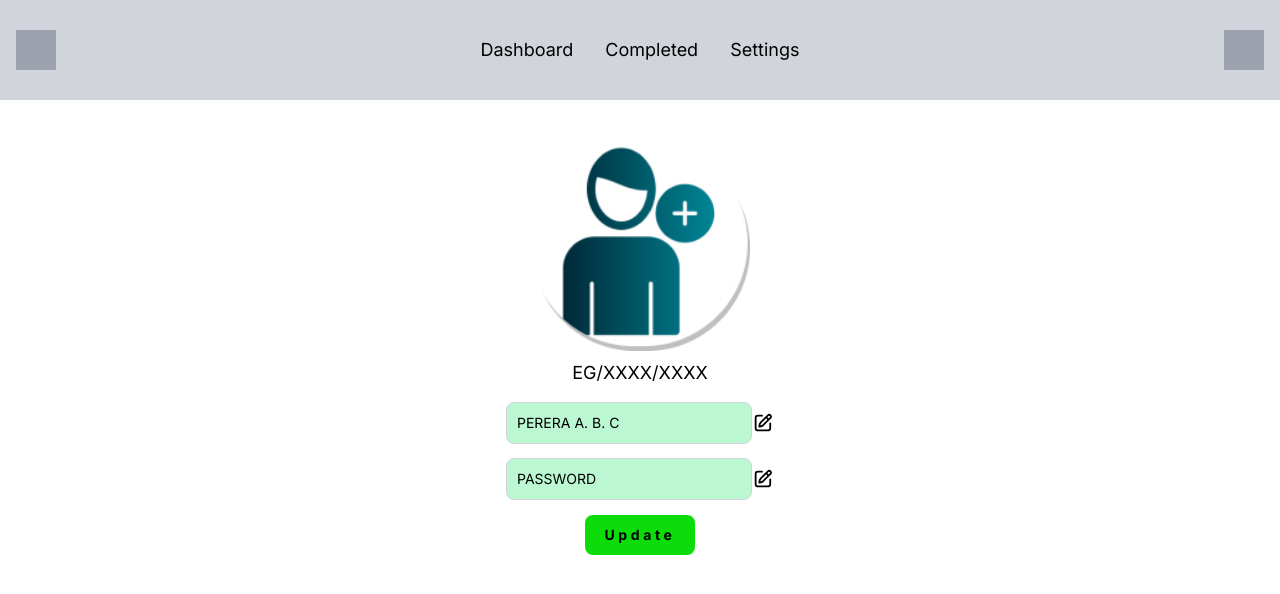
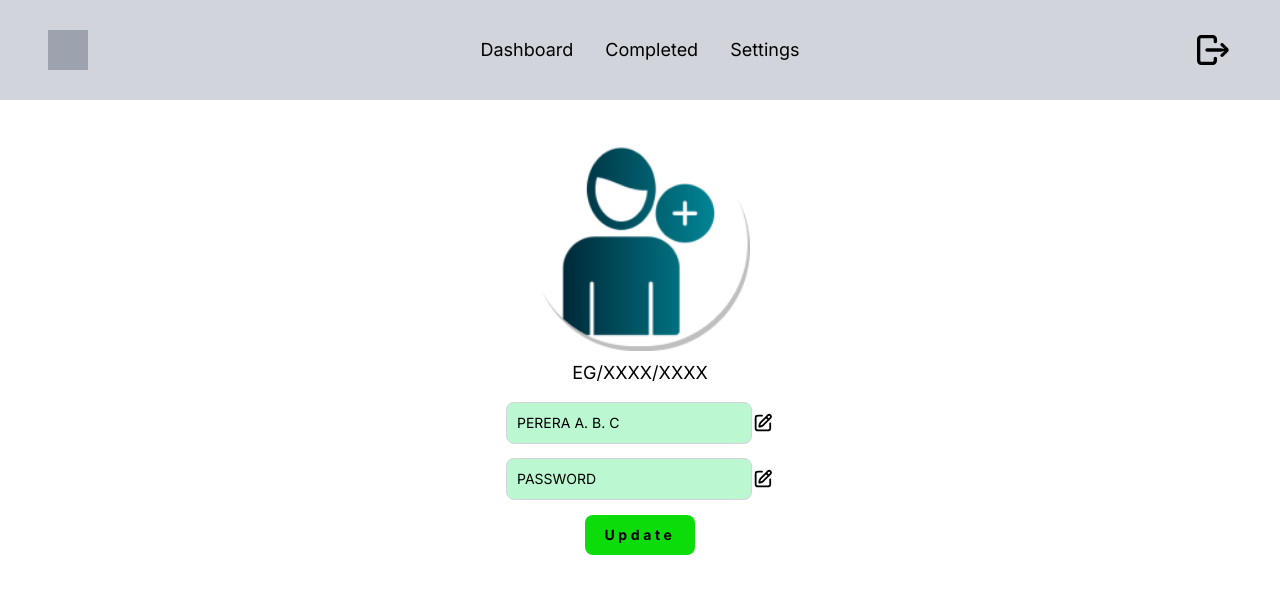
Before and after one commit to NirangaNiluminda/CAS-User, a Next.js app: page /settings in a window 1280 px wide. Shown: the top 594 px of the page. Built offline with nearby package versions, Linux system fonts and the light colour scheme.

Commit message:
navbar navigation

```diff
--- /dev/null
+++ b/app/components/Navbar/Navbar.tsx
@@ -0,0 +1,39 @@
+'use client'
+
+import { useRouter } from 'next/navigation'
+import React from 'react'
+
+const Navbar = () => {
+
+    const router = useRouter();
+
+    return (
+        <div className='w-full h-[100px] bg-gray-300 flex justify-between items-center px-4'>
+            <div className="w-full h-[100px] bg-gray-300 flex justify-between items-center px-4">
+                <div className="w-10 h-10 bg-gray-400"></div> {/* Placeholder for logo */}
+                <div className="flex space-x-8 text-black text-lg">
+                    <button onClick={() => router.push('/dashboard')} className='cursor-pointer hover:transform hover:scale-110 transition-transform duration-300'>Dashboard</button>
+                    <button className='cursor-pointer hover:transform hover:scale-110 transition-transform duration-300'>Completed</button>
+                    <button onClick={() => router.push('/settings')} className='cursor-pointer hover:transform hover:scale-110 transition-transform duration-300'>Settings</button>
+                </div>
+                <div className="w-10 h-10">
+                    <svg
+                        fill="none"
+                        viewBox="0 0 24 24"
+                        onClick={() => router.push('/signin')}
+                        className='cursor-pointer hover:transform hover:scale-110 transition-transform duration-300'
+                    >
+                        <path
+                            fill="#000"
+                            fillRule="evenodd"
+                            d="M21.593 10.943c.584.585.584 1.53 0 2.116L18.71 15.95c-.39.39-1.03.39-1.42 0a.996.996 0 010-1.41 9.552 9.552 0 011.689-1.345l.387-.242-.207-.206a10 10 0 01-2.24.254H8.998a1 1 0 110-2h7.921a10 10 0 012.24.254l.207-.206-.386-.241a9.562 9.562 0 01-1.69-1.348.996.996 0 010-1.41c.39-.39 1.03-.39 1.42 0l2.883 2.893zM14 16a1 1 0 00-1 1v1.5a.5.5 0 01-.5.5h-7a.5.5 0 01-.5-.5v-13a.5.5 0 01.5-.5h7a.5.5 0 01.5.5v1.505a1 1 0 102 0V5.5A2.5 2.5 0 0012.5 3h-7A2.5 2.5 0 003 5.5v13A2.5 2.5 0 005.5 21h7a2.5 2.5 0 002.5-2.5V17a1 1 0 00-1-1z"
+                            clipRule="evenodd"
+                        ></path>
+                    </svg>
+                </div> {/* Placeholder for logout */}
+            </div>
+        </div>
+    )
+}
+
+export default Navbar
--- a/app/dashboard/page.tsx
+++ b/app/dashboard/page.tsx
@@ -2,6 +2,7 @@
 
 import { useRouter } from 'next/navigation'
 import React from 'react';
+import Navbar from '../components/Navbar/Navbar';
 
 
 const Dashboard: React.FC = () => {
@@ -21,13 +22,7 @@ const Dashboard: React.FC = () => {
     return (
         <div className="w-full h-full bg-white flex flex-col items-center">
             <div className="w-full h-[100px] bg-gray-300 flex justify-between items-center px-4">
-                <div className="w-10 h-10 bg-gray-400"></div> {/* Placeholder for logo */}
-                <div className="flex space-x-8 text-black text-lg">
-                    <button onClick={() => router.push('/dashboard')}>Dashboard</button>
-                    <button>Completed</button>
-                    <button onClick={() => router.push('/settings')}>Settings</button>
-                </div>
-                <div className="w-10 h-10 bg-gray-400"></div> {/* Placeholder for logout */}
+                <Navbar />
             </div>
             <div className="grid grid-cols-3 gap-4 p-4">
                 {modules.map((module, index) => (
--- a/app/settings/page.tsx
+++ b/app/settings/page.tsx
@@ -2,6 +2,7 @@
 
 import { useRouter } from 'next/navigation'
 import React from 'react';
+import Navbar from '../components/Navbar/Navbar';
 
 
 const Settings: React.FC = () => {
@@ -15,13 +16,7 @@ const Settings: React.FC = () => {
         <div className="w-full h-screen flex flex-col items-center bg-white">
             {/* Navigation Bar */}
             <div className="w-full h-[100px] bg-gray-300 flex justify-between items-center px-4">
-                <div className="w-10 h-10 bg-gray-400"></div> {/* Placeholder for logo */}
-                <div className="flex space-x-8 text-black text-lg">
-                    <button onClick={() => router.push('/dashboard')}>Dashboard</button>
-                    <button>Completed</button>
-                    <button onClick={() => router.push('/settings')}>Settings</button>
-                </div>
-                <div className="w-10 h-10 bg-gray-400"></div> {/* Placeholder for logout */}
+                <Navbar />
             </div>
             {/* Profile Section */}
             <div className="w-full flex flex-col items-center mt-10">
```
